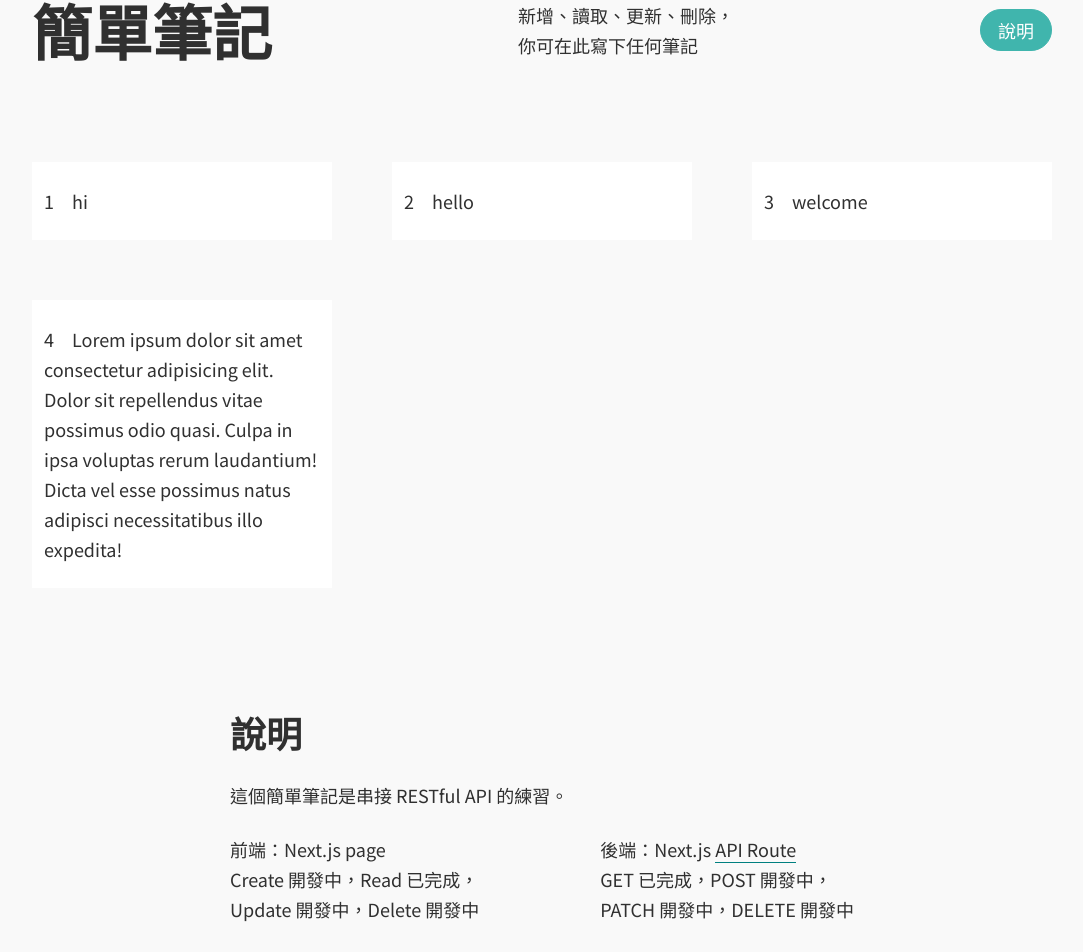
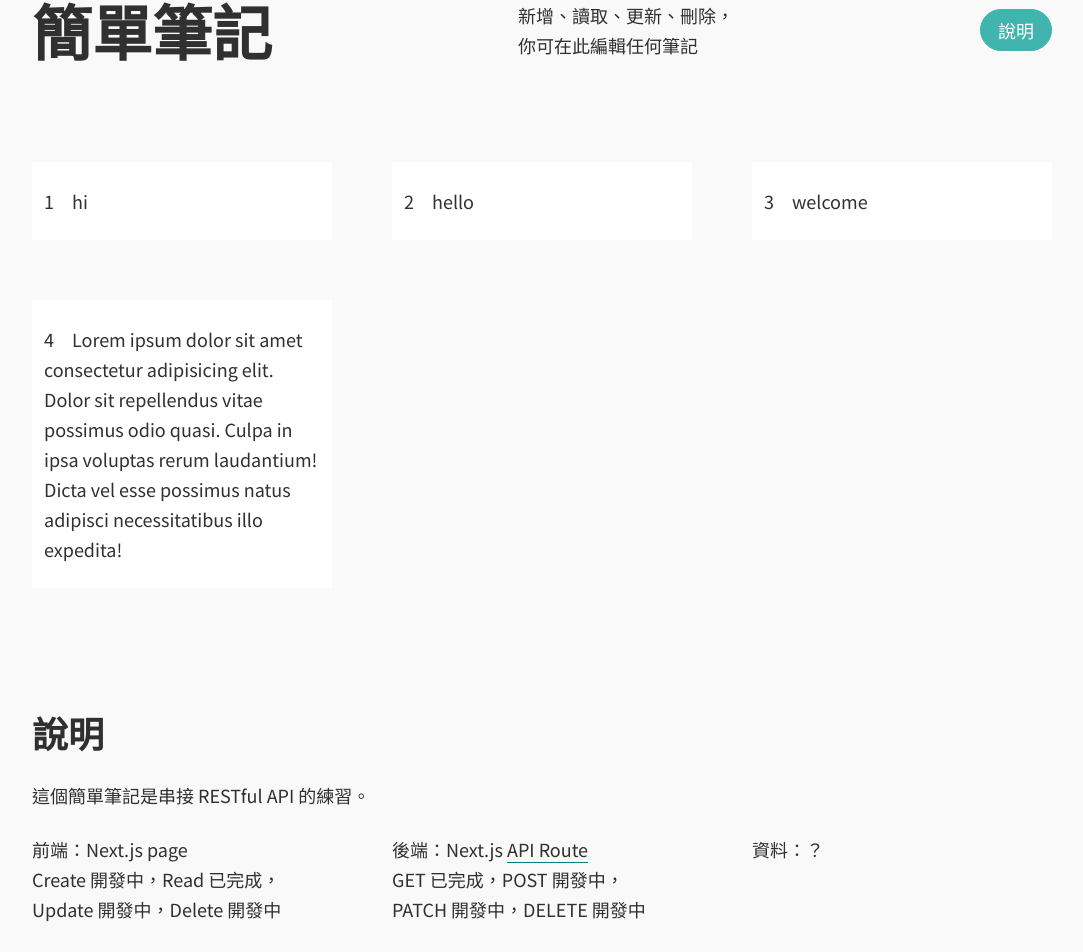
Before and after one commit to TzuHanChen/personal-website-old, a Next.js app: page /mini-note in a window 1280 px wide. Shown: the part 150-1102 px from the top of the page, without its empty margins (98-1181 px from the left). Built offline with nearby package versions, Linux system fonts and the light colour scheme.

Commit message:
Updated mini note description

```diff
--- a/src/pages/index.tsx
+++ b/src/pages/index.tsx
@@ -77,7 +77,7 @@ function Practice() {
 			<Grid marginTop>
 				<Card image="/images/in-progress.png"
 					alt="簡單筆記" title="簡單筆記"
-					info="新增、讀取、更新、刪除，你可在此寫下任何筆記"
+					info="新增、讀取、更新、刪除，你可在此編輯任何筆記"
 					tag="RESTful API"
 					button="作品展示"
 					href="/mini-note" />
--- a/src/pages/mini-note.tsx
+++ b/src/pages/mini-note.tsx
@@ -93,17 +93,17 @@ export default function MiniNote() {
 
 	return (
 		<>
-			{/* <SEO title="陳子涵 | 簡易筆記"
-				description="陳子涵的簡易筆記"
+			<SEO title="陳子涵 | 簡單筆記"
+				description="新增、讀取、更新、刪除，你可在此編輯任何筆記"
 				url="/mini-note"
-				image="/images/personal-website-preview.png" /> */}
+				image="/images/in-progress.png" />
 
 			<main>
 				<GridSection>
 					<div className={styles.jcsb}>
 						<Text type="h1">簡單筆記</Text>
 						<Text>新增、讀取、更新、刪除，<br />
-							你可在此寫下任何筆記</Text>
+							你可在此編輯任何筆記</Text>
 						<Button href="#info">說明</Button>
 					</div>
 
@@ -113,10 +113,10 @@ export default function MiniNote() {
 					</Grid>
 				</GridSection>
 
-				<TextSection id="info">
+				<GridSection id="info">
 					<Text type="h2">說明</Text>
 					<Text>這個簡單筆記是串接 RESTful API 的練習。</Text>
-					<div className={styles.jcsb}>
+					<Grid>
 						<Text>前端：Next.js page<br />
 							Create 開發中，Read 已完成，<br />
 							Update 開發中，Delete 開發中
@@ -126,8 +126,10 @@ export default function MiniNote() {
 							GET 已完成，POST 開發中，<br />
 							PATCH 開發中，DELETE 開發中
 						</Text>
-					</div>
-				</TextSection>
+						<Text>資料：？
+						</Text>
+					</Grid>
+				</GridSection>
 			</main>
 		</>
 	)
```
